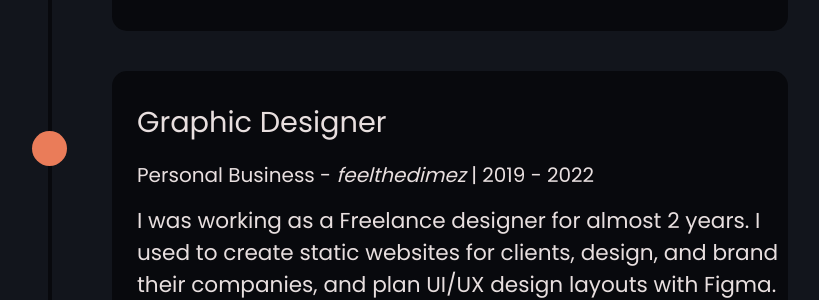
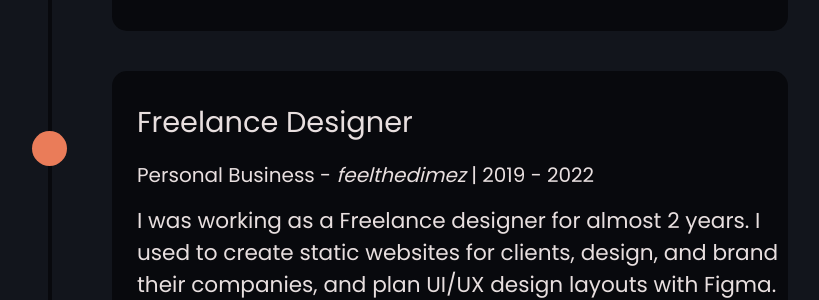
Before and after one commit to feelthedimez/feelthedimez.github.io, a Jekyll site: the page built from about.markdown, in a window 1280 px wide and 900 px high, scrolled down 2276 px. Shown: the part 158-458 px from the top of the window, without its empty margins (222-1041 px from the left). Built offline with Jekyll 4.4.1, drawn with Linux system fonts in a browser that asks for light colours.

Commit message:
Modified the role

```diff
--- a/_data/work_experience.yml
+++ b/_data/work_experience.yml
@@ -31,7 +31,7 @@
 
 
 - company_name: Personal Business - <i>feelthedimez</i>
-  role: Graphic Designer
+  role: Freelance Designer
   duration: 2019 - 2022
   description: I was working as a Freelance designer for almost 2 years. I used to create static websites for clients, design, and brand their companies,
     and plan UI/UX design layouts with Figma. I also created e-commerce websites using WordPress.
```
